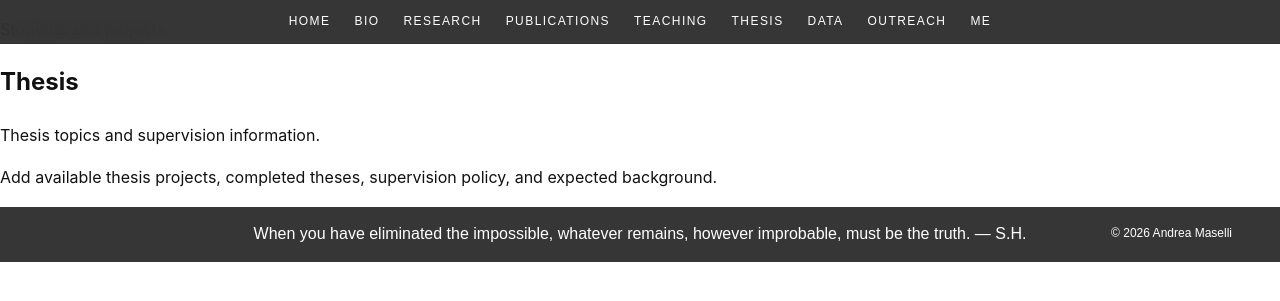
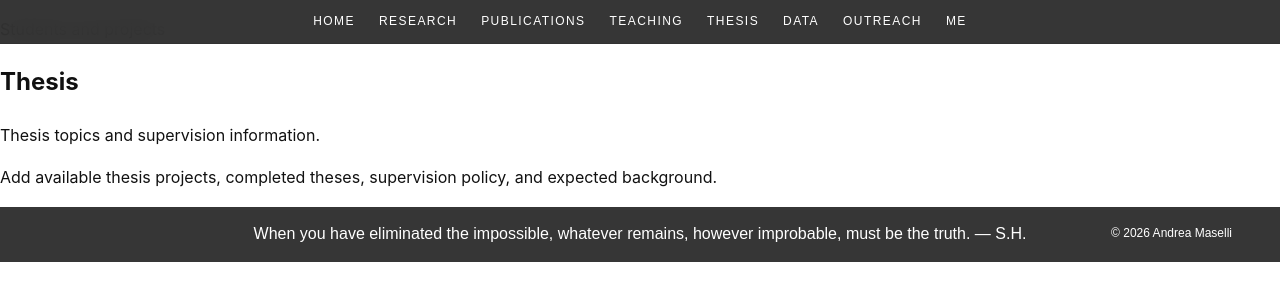
Before and after one commit to masellia/andreamaselli.github.io, a Jekyll site: the page built from pages/thesis.md, in a window 1280 px wide. Shown: the top 301 px of the page. Built offline with Jekyll 4.4.1, drawn with Linux system fonts in a browser that asks for light colours; some web fonts are replaced.

```diff
--- a/_data/navigation.yml
+++ b/_data/navigation.yml
@@ -1,7 +1,5 @@
 - title: Home
   url: /
-- title: Bio
-  url: /bio/
 - title: Research
   url: /research/
 - title: Publications
```
Also changed, not shown: 1 other file.
